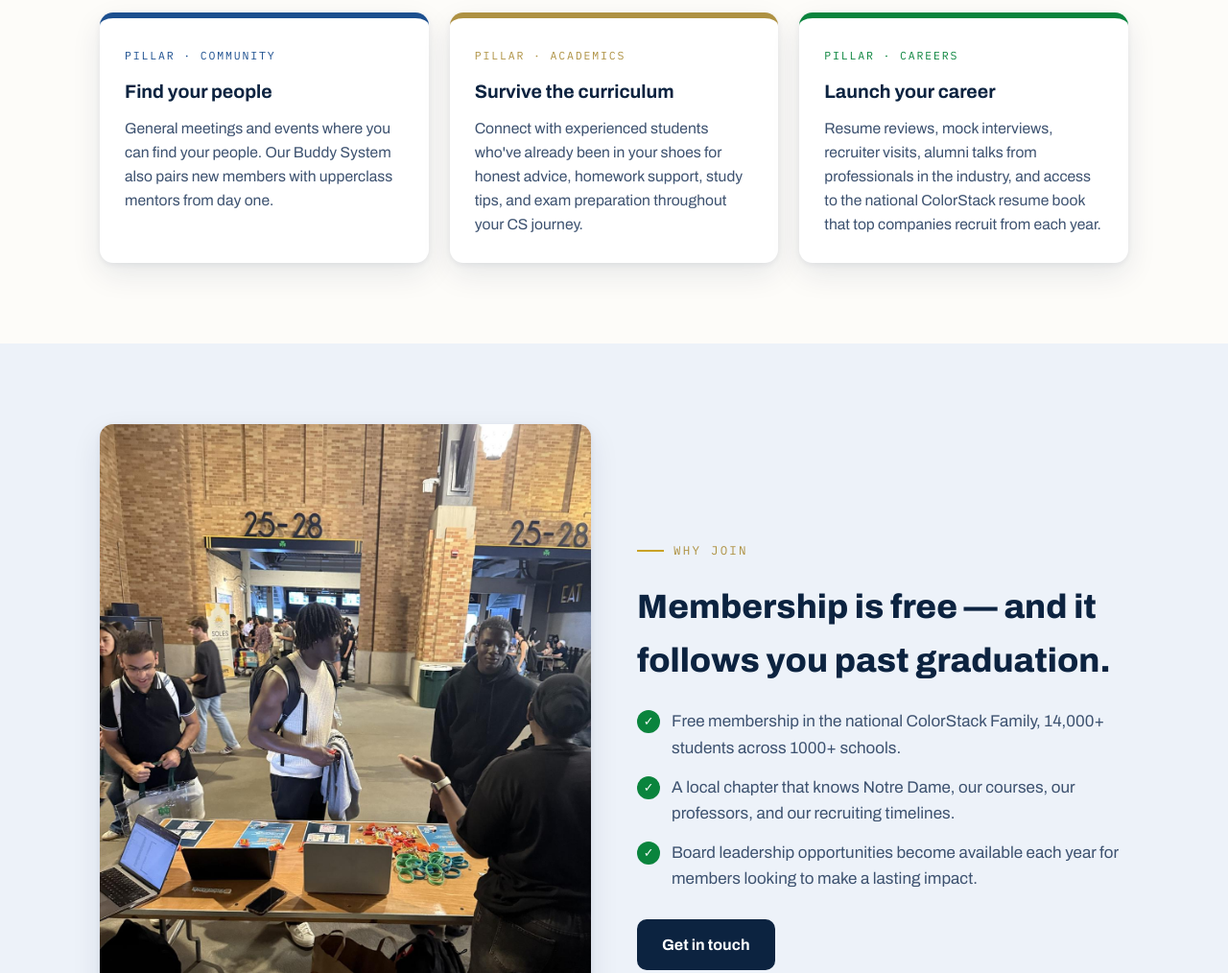
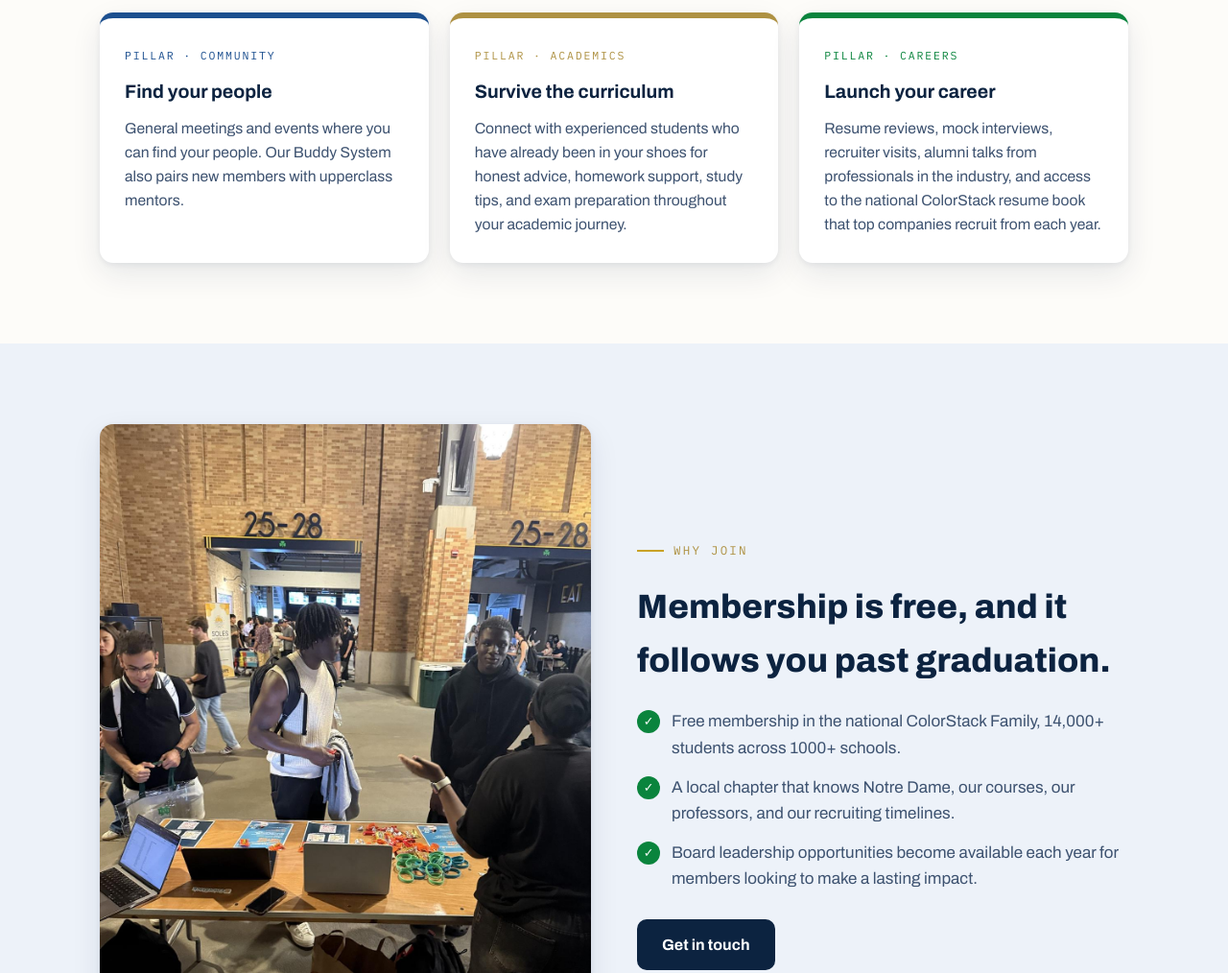
Before and after one commit to dking2023/ColorStackNDWebsite, a plain HTML site: page index.html in a window 1280 px wide. Shown: the part 960-1974 px from the top of the page at 96% size. Drawn offline with Linux system fonts and the light colour scheme.

Commit message:
Refine text for clarity and inclusivity

```diff
--- a/index.html
+++ b/index.html
@@ -67,12 +67,12 @@
           <article class="pillar reveal" style="--pillar-color: var(--nd-blue-bright);">
             <p class="pillar-label">Pillar · Community</p>
             <h3>Find your people</h3>
-            <p>General meetings and events where you can find your people. Our Buddy System also pairs new members with upperclass mentors from day one.</p>
+            <p>General meetings and events where you can find your people. Our Buddy System also pairs new members with upperclass mentors.</p>
           </article>
           <article class="pillar reveal" style="--pillar-color: var(--nd-gold);">
             <p class="pillar-label">Pillar · Academics</p>
             <h3>Survive the curriculum</h3>
-            <p>Connect with experienced students who've already been in your shoes for honest advice, homework support, study tips, and exam preparation throughout your CS journey.</p>
+            <p>Connect with experienced students who have already been in your shoes for honest advice, homework support, study tips, and exam preparation throughout your academic journey.</p>
           </article>
           <article class="pillar reveal" style="--pillar-color: var(--nd-green);">
             <p class="pillar-label">Pillar · Careers</p>
@@ -93,7 +93,7 @@
         <div class="reveal">
           <p class="eyebrow" style="color: var(--nd-gold);">Why join</p>
           <h2 style="font-family: var(--font-display); font-weight: 800; font-size: clamp(1.6rem, 3vw, 2.2rem); margin-bottom: 8px;">
-            Membership is free — and it follows you past graduation.
+            Membership is free, and it follows you past graduation.
           </h2>
           <ul class="check-list">
             <li>Free membership in the national ColorStack Family, 14,000+ students across 1000+ schools.</li>
@@ -127,7 +127,7 @@
       <div class="footer-inner">
         <div>
           <h4>ColorStack at Notre Dame</h4>
-          <p style="max-width: 30em;">Helping Black, Indigenous, and Latinx computing students at the University of Notre Dame build community and launch rewarding technical careers.</p>
+          <p style="max-width: 30em;">Helping Black and Latinx computing students at the University of Notre Dame build community and launch rewarding technical careers.</p>
         </div>
         <div>
           <h4>Site</h4>
```
